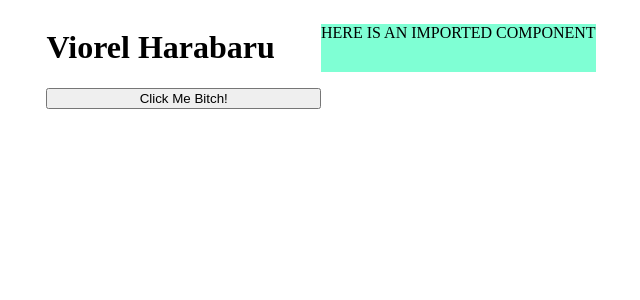
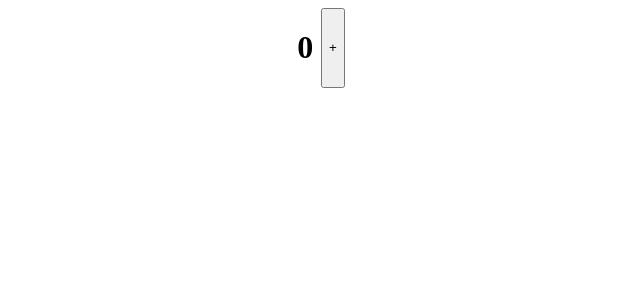
Before and after one commit to viorel556/vue-sneakers, a Vue app: page / in a window 1280 px wide. Shown: the top 300 px of the page, without its empty margins (319-959 px from the left). Built offline with nearby package versions, Linux system fonts and the light colour scheme.

Commit message:
Simple Counter; Composition API vs Options API;

```diff
--- a/src/App.vue
+++ b/src/App.vue
@@ -3,8 +3,7 @@
 </script>
 
 <template>
-  <h1>Viorel Harabaru</h1>
-  <MyHello/>
+  <MyHello />
 </template>
 
 
--- a/src/components/MyHello.vue
+++ b/src/components/MyHello.vue
@@ -1,19 +1,20 @@
 <script setup>
+import { ref } from 'vue';
+// import see from "../utils/myJsUtils";
+
+// COMPOSITION API:
+let count = ref(0);
+
+function increment() {
+    count.value++;
+}
+
 
 </script>
 
 <template>
-  <!--  HERE IS THE LAYOUT ITSELF -->
+    <!--  HERE IS THE LAYOUT ITSELF -->
 
-  <p class="text">HERE IS AN IMPORTED COMPONENT</p>
-  <button>Click Me Bitch!</button>
-
-
+    <h1>{{ count }}</h1>
+    <button @click="increment"> + </button>
 </template>
-
-
-<style scoped>
-  body { background-color: red; }
-  .text { background-color: aquamarine}
-
-</style>
--- /dev/null
+++ b/src/utils/myJsUtils.js
@@ -0,0 +1,5 @@
+
+export function see(...args) {
+    // func to shorten the printing syntax
+    console.log(...args);
+}
```
Also changed, not shown: src/ignore/code_snipets.vue (added, +31 -0 lines).
